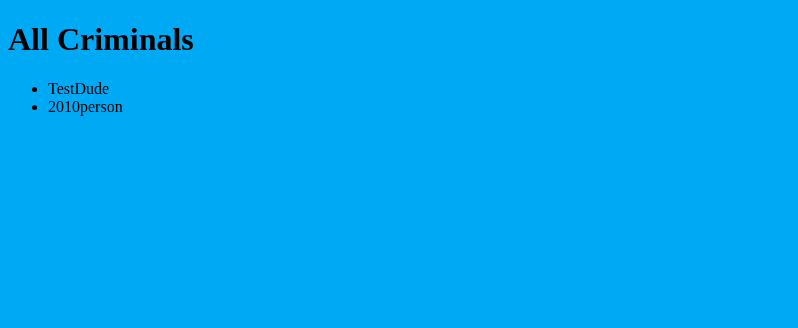
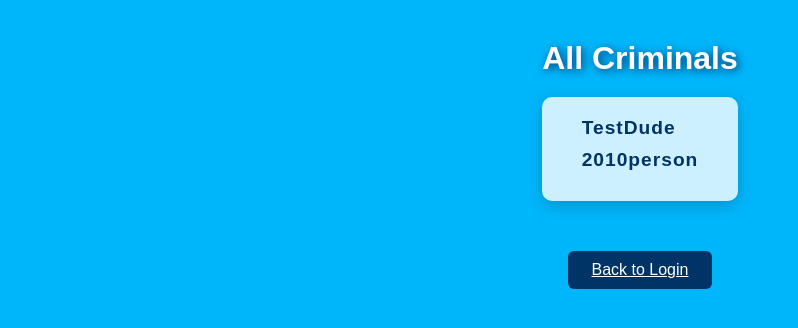
Before and after one commit to 2010person/thief, a Flask app: page /police in a window 1280 px wide. Shown: the top 328 px of the page, without its empty margins (0-798 px from the left). Run offline with Flask 3, Linux system fonts and the light colour scheme.

Commit message:
push these css changes

```diff
--- a/static/main.js
+++ b/static/main.js
@@ -16,4 +16,10 @@ document.addEventListener("DOMContentLoaded", function() {
             });
         });
     }
+    setTimeout(function() {
+        document.getElementById('loading-screen').style.opacity = 0;
+        setTimeout(function() {
+            document.getElementById('loading-screen').style.display = 'none';
+        }, 500);
+    }, 1800);
 });
--- a/static/styles.css
+++ b/static/styles.css
@@ -23,5 +23,142 @@
 }
 
 .flashing-bg {
-    animation: blue-flash 1s infinite;
+    animation: blue-flash 2s infinite;
+    transition: background-color 0.5s;
 }
+
+.back-btn {
+    background: #003366;
+    color: #fff;
+    border: none;
+    padding: 10px 24px;
+    border-radius: 6px;
+    font-size: 1em;
+    cursor: pointer;
+    margin-top: 20px;
+    transition: background 0.2s;
+}
+
+.back-btn:hover {
+    background: #005fa3;
+}
+
+ul {
+    background: rgba(255,255,255,0.8);
+    border-radius: 10px;
+    padding: 20px 40px;
+    box-shadow: 0 4px 16px rgba(0,0,0,0.2);
+    list-style: none;
+    margin: 0 auto 30px auto;
+    max-width: 400px;
+}
+
+li {
+    color: #003366;
+    font-weight: bold;
+    font-size: 1.2em;
+    margin-bottom: 10px;
+    letter-spacing: 1px;
+}
+
+h1 {
+    color: #fff;
+    text-shadow: 2px 2px 8px #003366;
+    margin-top: 40px;
+    margin-bottom: 20px;
+}
+
+body {
+    margin: 0;
+    padding: 0;
+    font-family: Arial, sans-serif;
+    min-height: 100vh;
+    display: flex;
+    flex-direction: column;
+    align-items: center;
+    justify-content: flex-start;
+}
+
+.loading-screen {
+    position: fixed;
+    top: 0; left: 0; right: 0; bottom: 0;
+    background: rgba(0,0,32,0.95);
+    z-index: 9999;
+    display: flex;
+    flex-direction: column;
+    align-items: center;
+    justify-content: center;
+    transition: opacity 0.5s;
+}
+
+.siren {
+    display: flex;
+    gap: 20px;
+    margin-bottom: 20px;
+}
+
+.siren-light {
+    width: 40px;
+    height: 40px;
+    border-radius: 50%;
+    opacity: 0.7;
+    animation: siren-flash 0.6s infinite alternate;
+}
+
+.siren-light.red {
+    background: red;
+    animation-delay: 0s;
+}
+
+.siren-light.blue {
+    background: #00BFFF;
+    animation-delay: 0.3s;
+}
+
+@keyframes siren-flash {
+    from { opacity: 0.7; }
+    to { opacity: 0.1; }
+}
+
+.loading-text {
+    color: #fff;
+    font-size: 1.5em;
+    letter-spacing: 2px;
+    text-shadow: 0 0 10px #003366;
+}
+
+.hacker-loading-screen {
+    position: fixed;
+    top: 0; left: 0; right: 0; bottom: 0;
+    background: #0a0f0a;
+    z-index: 9999;
+    display: flex;
+    flex-direction: column;
+    align-items: center;
+    justify-content: center;
+    transition: opacity 0.5s;
+}
+
+.hacker-portal {
+    width: 120px;
+    height: 120px;
+    border-radius: 50%;
+    border: 6px solid #00ff99;
+    box-shadow: 0 0 40px 10px #00ff99, 0 0 80px 30px #008f55 inset;
+    animation: portal-spin 1.2s linear infinite;
+    margin-bottom: 30px;
+    background: rgba(0,255,128,0.05);
+}
+
+@keyframes portal-spin {
+    0% { transform: rotate(0deg) scale(1); box-shadow: 0 0 40px 10px #00ff99, 0 0 80px 30px #008f55 inset; }
+    50% { transform: rotate(180deg) scale(1.08); box-shadow: 0 0 60px 20px #00ff99, 0 0 100px 40px #00ff99 inset; }
+    100% { transform: rotate(360deg) scale(1); box-shadow: 0 0 40px 10px #00ff99, 0 0 80px 30px #008f55 inset; }
+}
+
+.hacker-loading-text {
+    color: #00ff99;
+    font-size: 1.5em;
+    letter-spacing: 2px;
+    font-family: 'Consolas', 'Courier New', monospace;
+    text-shadow: 0 0 10px #00ff99, 0 0 20px #008f55;
--- a/templates/police.html
+++ b/templates/police.html
@@ -12,6 +12,14 @@
             <li>{{ criminal }}</li>
         {% endfor %}
     </ul>
+    <a href="{{ url_for('index') }}" class="back-btn">Back to Login</a>
     <script src="{{ url_for('static', filename='main.js') }}"></script>
 </body>
+<div id="loading-screen" class="loading-screen">
+    <div class="siren">
+        <div class="siren-light red"></div>
+        <div class="siren-light blue"></div>
+    </div>
+    <div class="loading-text">You'll be able to catch them soon...</div>
+</div>
 </html>
--- a/templates/thief.html
+++ b/templates/thief.html
@@ -1,7 +1,12 @@
 <!DOCTYPE html>
 <head>
     <title>Thief Rearrangement</title>
+    <link rel="stylesheet" href="{{ url_for('static', filename='styles.css') }}">
 </head>
+<div id="loading-screen" class="hacker-loading-screen">
+    <div class="hacker-portal"></div>
+    <div class="hacker-loading-text">Hacking tools loading...</div>
+</div>
 <body>
     <audio id="bgm" src="{{ url_for('static', filename='thief.mp3') }}" autoplay loop></audio>
     <h1>Enter Four Numbers</h1>
```
Also changed, not shown: README.md.
